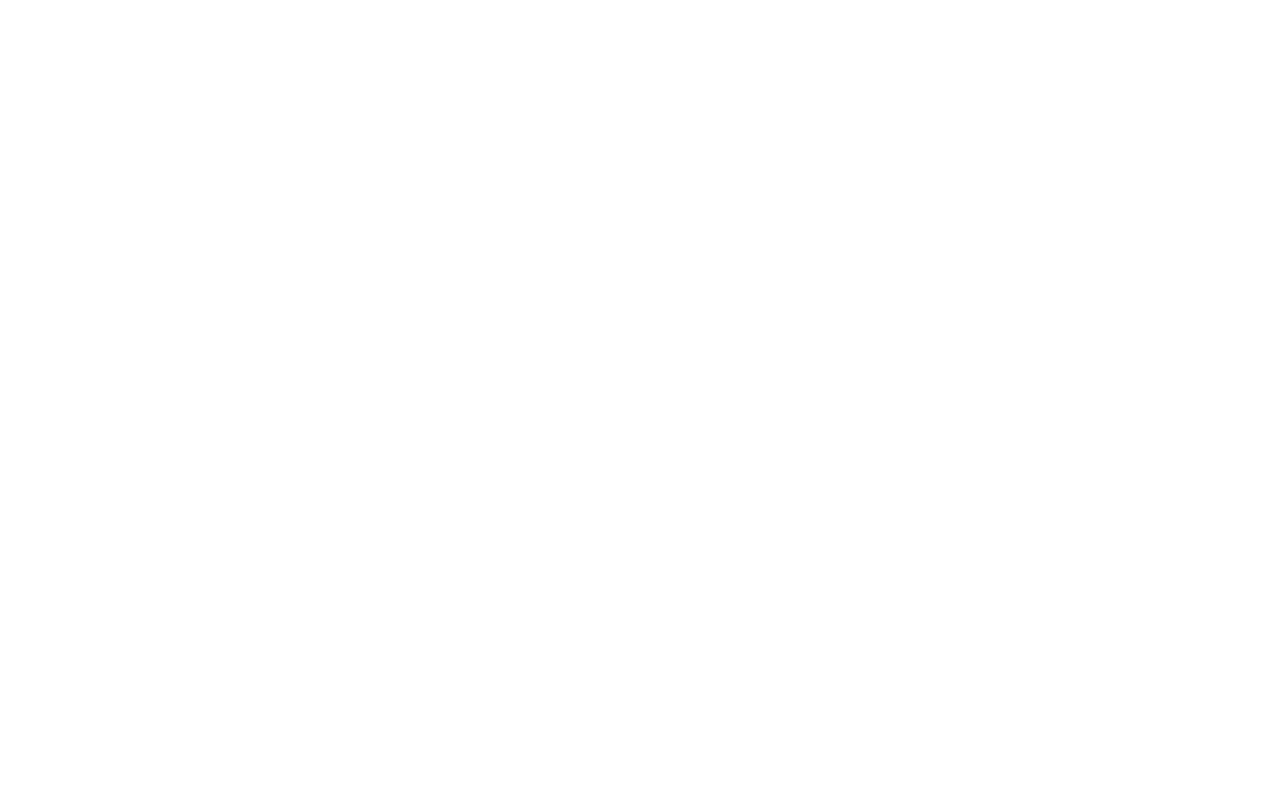
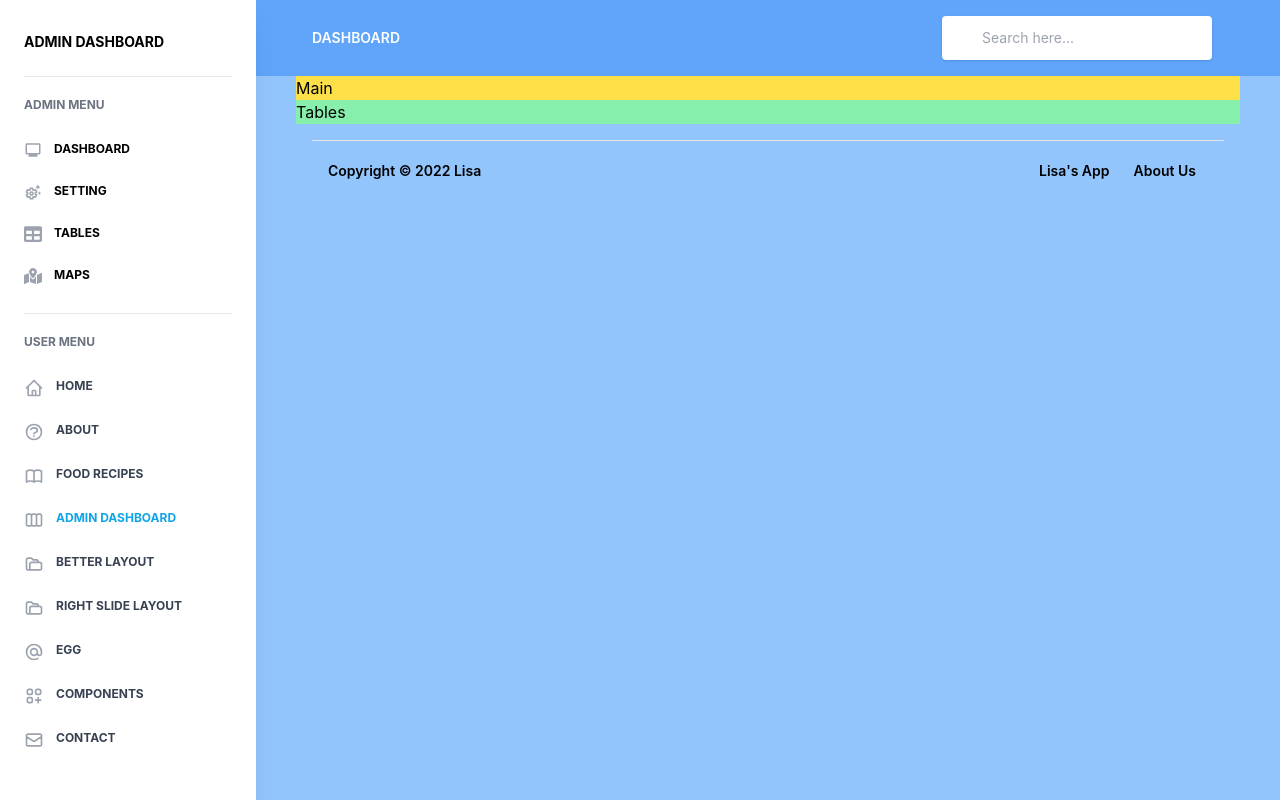
Before and after one commit to ellesis/tailwind-react, a React (Create React App) app: page /admin/tables in a window 1280 px wide. Before the commit this address had no page. Built offline with nearby package versions, Linux system fonts and the light colour scheme.

Commit message:
Make dashboard pages

```diff
--- a/src/App.js
+++ b/src/App.js
@@ -7,7 +7,6 @@
 import PageLayout from './pages/page-layout'
 import PageMain from './pages/page-main'
 
-import Admin from './pages/admin'
 import Yokose from './pages/yokose'
 import Green from './pages/green'
 
@@ -17,11 +16,14 @@
 import RightSlide from './pages/right-slide'
 import Better from './pages/better'
 
+// Layout
+import LayoutAdmin from './layouts/LayoutAdmin'
+
 function App() {
   return (
     <Routes>
       <Route path="/layout" element={<PageLayout />} />
-      <Route path="/admin" element={<Admin />} />
+      <Route path="/admin/*" element={<LayoutAdmin />} />
 
       <Route path="/components" element={<Components />} />
       <Route path="/egg" element={<PageEgg />} />
--- /dev/null
+++ b/src/components/footers/FooterAdmin.js
@@ -0,0 +1,40 @@
+import React from 'react'
+
+export default function FooterAdmin() {
+  return (
+    <>
+      <footer className="block py-4">
+        <div className="container mx-auto px-4">
+          <hr className="mb-4 border-b-1 border-blueGray-200" />
+          <div className="flex flex-wrap items-center md:justify-between justify-center">
+            <div className="w-full md:w-4/12 px-4">
+              <div className="text-sm text-blueGray-500 font-semibold py-1 text-center md:text-left">
+                Copyright © {new Date().getFullYear()} Lisa
+              </div>
+            </div>
+            <div className="w-full md:w-8/12 px-4">
+              <ul className="flex flex-wrap list-none md:justify-end  justify-center">
+                <li>
+                  <a
+                    href=""
+                    className="text-blueGray-600 hover:text-blueGray-800 text-sm font-semibold block py-1 px-3"
+                  >
+                    Lisa's App
+                  </a>
+                </li>
+                <li>
+                  <a
+                    href="https://www.creative-tim.com/presentation?ref=nr-footer-admin"
+                    className="text-blueGray-600 hover:text-blueGray-800 text-sm font-semibold block py-1 px-3"
+                  >
+                    About Us
+                  </a>
+                </li>
+              </ul>
+            </div>
+          </div>
+        </div>
+      </footer>
+    </>
+  )
+}
--- /dev/null
+++ b/src/components/headers/HeaderStart.js
@@ -0,0 +1,5 @@
+import React from 'react'
+
+export default function HeaderStart() {
+  return <div>HeaderStart</div>
+}
--- /dev/null
+++ b/src/components/navbars/AdminNavbar.js
@@ -0,0 +1,39 @@
+import React from 'react'
+
+export default function AdminNavbar() {
+  return (
+    <>
+      {/* AdminNavbar */}
+      <nav className="bg-blue-400 p-4">
+        <div className="items-center flex justify-between flex-wrap md:flex-nowrap  md:px-10 px-4">
+          {/* Brand */}
+          <a
+            className="text-white text-sm uppercase hidden lg:inline-block font-semibold"
+            href="#pablo"
+            onClick={(e) => e.preventDefault()}
+          >
+            Dashboard
+          </a>
+          {/* Search Form */}
+          <form className="md:flex hidden flex-row flex-wrap items-center lg:ml-auto mr-3">
+            <div className="relative flex w-full flex-wrap items-stretch">
+              <span className="z-10 h-full leading-snug font-normal absolute text-center text-blueGray-300 absolute bg-transparent rounded text-base items-center justify-center w-8 pl-3 py-3">
+                <i className="fas fa-search"></i>
+              </span>
+              <input
+                type="text"
+                placeholder="Search here..."
+                className="border-0 px-3 py-3 placeholder-blueGray-300 text-blueGray-600 relative bg-white bg-white rounded text-sm shadow outline-none focus:outline-none focus:ring w-full pl-10"
+              />
+            </div>
+          </form>
+          {/* User */}
+          {/* <ul className="flex-col md:flex-row list-none items-center hidden md:flex">
+            <UserDropdown />
+          </ul> */}
+        </div>
+      </nav>
+      {/* End AdminNavbar */}
+    </>
+  )
+}
--- a/src/data/admin-menu.js
+++ b/src/data/admin-menu.js
@@ -3,22 +3,22 @@
 
 export const adminMenuItems = [
   {
-    href: '/dashboard',
+    href: 'dashboard',
     title: 'Dashboard',
     iconTag: <MdMonitor />
   },
   {
-    href: '/setting',
+    href: 'setting',
     title: 'Setting',
     iconTag: <MdOutlineSettingsSuggest />
   },
   {
-    href: '/tables',
+    href: 'tables',
     title: 'Tables',
     iconTag: <FaTable />
   },
   {
-    href: '/maps',
+    href: 'maps',
     title: 'Maps',
     iconTag: <FaMapMarkedAlt />
   }
--- a/src/index.css
+++ b/src/index.css
@@ -43,7 +43,7 @@
   }
 
   /* Buttons */
-  /* no-color full round button and hover bigger - bg-secondary-100 text-secondary-200 만 추가하면 원는 색깔 버튼을 만들수 있다. */
+  /* no-color full round button and hover bigger - bg-secondary-100 text-secondary-200 */
   .btn-rounded-full-hover-bigger {
     @apply rounded-full py-2 px-3 uppercase text-xs font-bold cursor-pointer tracking-wider hover:shadow-inner transform hover:scale-125 hover:bg-opacity-50 transition ease-out duration-300;
   }
--- a/src/layouts/LayoutAdmin.js
+++ b/src/layouts/LayoutAdmin.js
@@ -1,26 +1,36 @@
 import React from 'react'
+import {Routes, Route} from 'react-router-dom'
 
+// components
 import SideMenuAdmin from '../components/sidebars/SideMenuAdmin'
+import AdminNavbar from '../components/navbars/AdminNavbar'
+import FooterAdmin from '../components/footers/FooterAdmin'
+
+// views
+import Dashboard from '../pages/admin/Dashboard'
+import Tables from '../pages/admin/Tables'
 
 export default function LayoutAdmin() {
   return (
     <>
-      <SideMenuAdmin />
-      <div className="relative md:ml-64 bg-blueGray-100">
-        {/* <AdminNavbar /> */}
-        {/* Header */}
-        {/* <HeaderStats /> */}
-        <div className="px-4 md:px-10 mx-auto w-full -m-24">
-          {/* main */}
-          {/* <Switch>
-            <Route path="/admin/dashboard" exact component={Dashboard} />
-            <Route path="/admin/maps" exact component={Maps} />
-            <Route path="/admin/settings" exact component={Settings} />
-            <Route path="/admin/tables" exact component={Tables} />
-            <Redirect from="/admin" to="/admin/dashboard" />
-          </Switch>
-          <FooterAdmin /> */}
-        </div>
+      <div className="flex flex-row min-h-screen ">
+        <SideMenuAdmin />
+        <main className="flex-1 flex-col h-screen ml-64  bg-blue-300">
+          {/* Header */}
+          <AdminNavbar />
+          {/* <HeaderStats /> */}
+          <div className="px-4 md:px-10 mx-auto">
+            {/* main */}
+            <div className="z-100">
+              <div className="h-1/2 bg-yellow-300">Main</div>
+              <Routes>
+                <Route path="dashboard" element={<Dashboard />} />
+                <Route path="tables" element={<Tables />} />
+              </Routes>
+            </div>
+            <FooterAdmin />
+          </div>
+        </main>
       </div>
     </>
   )
--- a/src/pages/admin.js
+++ b/src/pages/admin.js
@@ -4,7 +4,7 @@
 export default function Admin() {
   return (
     <LayoutAdmin>
-      <div>AdminNotus</div>
+      <div>Admin children</div>
     </LayoutAdmin>
   )
 }
--- /dev/null
+++ b/src/pages/admin/Dashboard.js
@@ -0,0 +1,5 @@
+import React from 'react'
+
+export default function Dashboard() {
+  return <div className="h-1/2 bg-yellow-300">Dashboard Main</div>
+}
--- /dev/null
+++ b/src/pages/admin/Tables.js
@@ -0,0 +1,5 @@
+import React from 'react'
+
+export default function Tables() {
+  return <div className="h-1/2 bg-green-300">Tables</div>
+}
```
